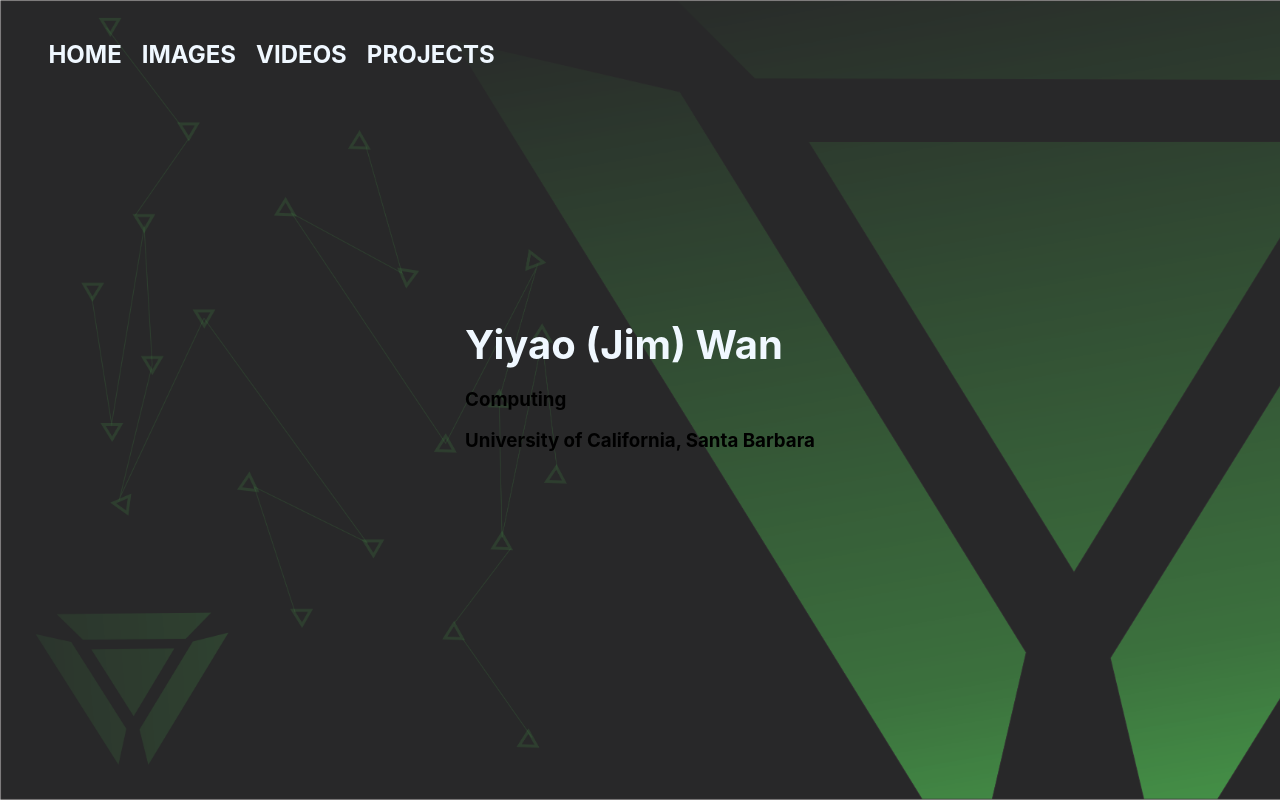
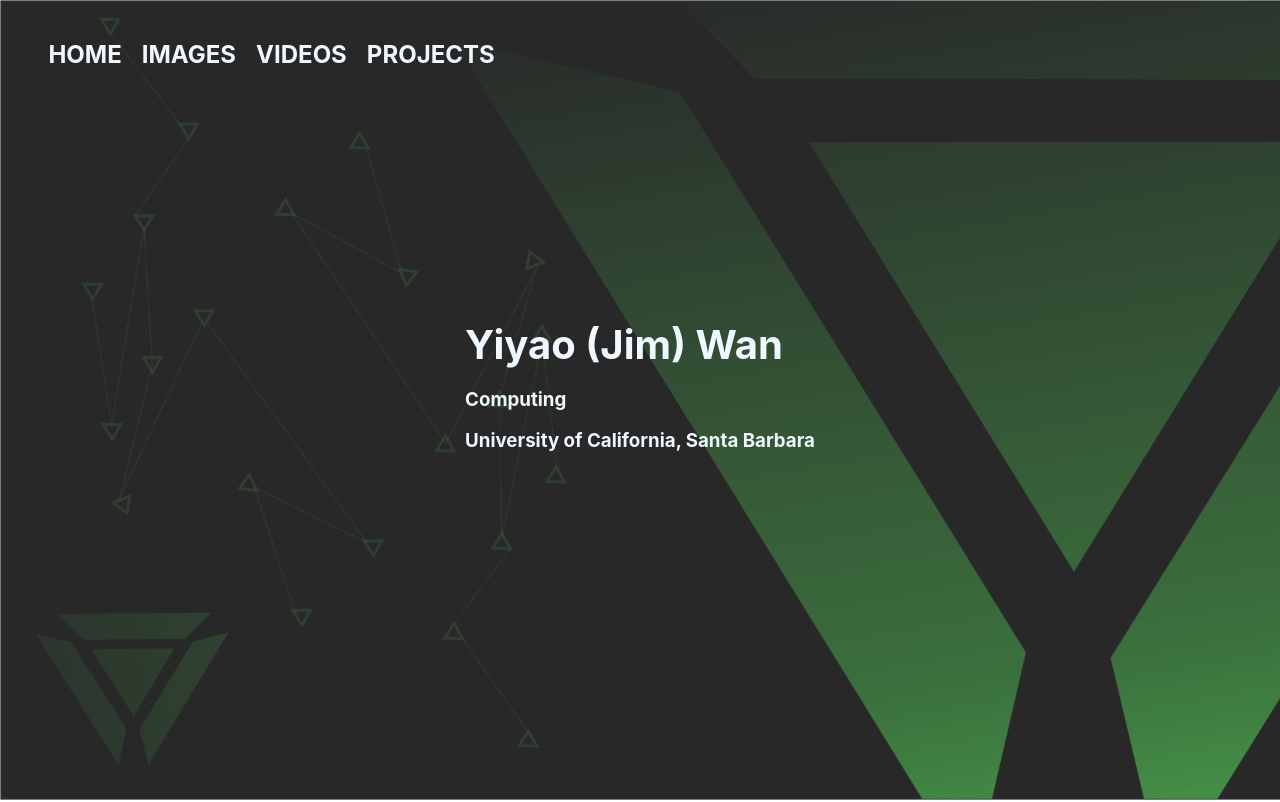
Before and after one commit to jimone1/cs185_react_web, a React (Create React App) app: page / in a window 1280 px wide. Shown: the top 802 px of the page. Built offline with nearby package versions, Linux system fonts and the light colour scheme.

Commit message:
adjusting font colors

```diff
--- a/src/Components/Home.js
+++ b/src/Components/Home.js
@@ -11,7 +11,7 @@ class Home extends Component {
     }
     titleStyle = () => {
         return{
-            color: "aliceblue",
+            color: "black",
             fontSize: "40px"
         }
     }
@@ -21,8 +21,8 @@ class Home extends Component {
                 <div className="intro">
                     <div className="intro-name">
                         <h2 style={this.nameStyle()}>Yiyao (Jim) Wan</h2>
-                        <h3>Computing</h3>
-                        <h3>University of California, Santa Barbara</h3>
+                        <h3 style={{color: "aliceblue"}}>Computing</h3>
+                        <h3 style={{color: "aliceblue"}}>University of California, Santa Barbara</h3>
                     </div>
                 </div>
                 <div className="description">
```
